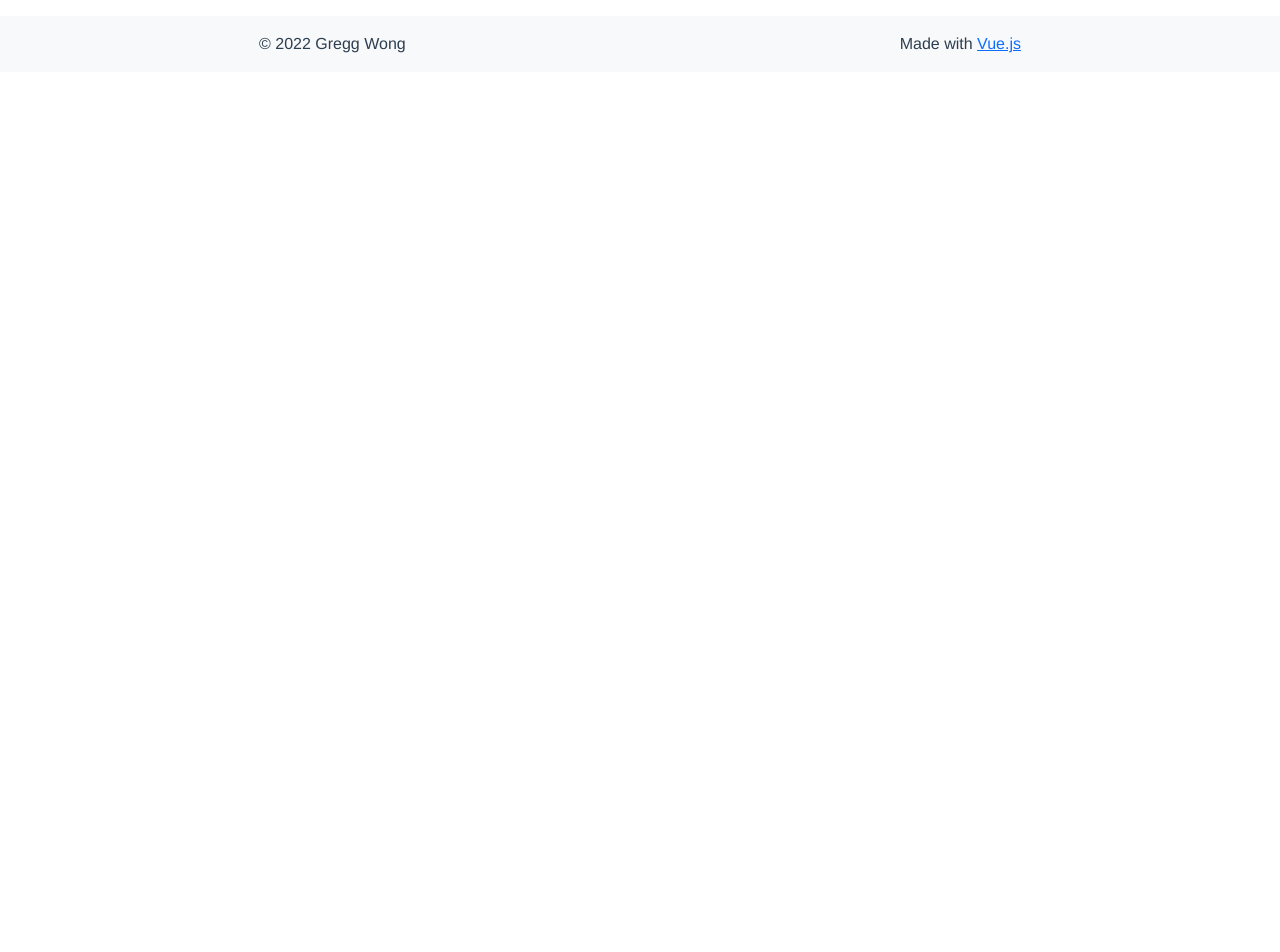
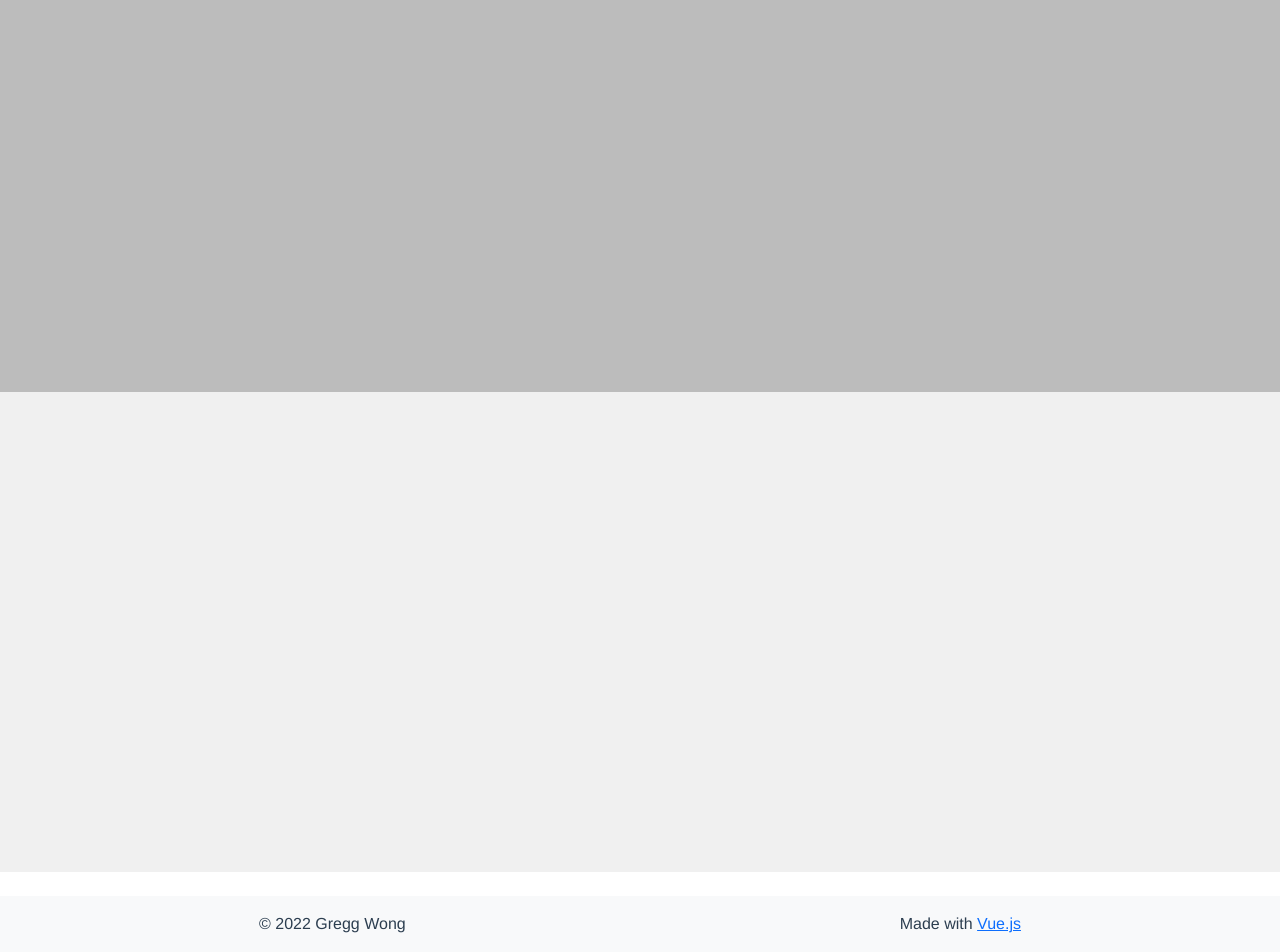
Before and after one commit to Jon-Mykal/personal-website, a Vue app: page /services/development in a window 1280 px wide. Shown: the part 306-1258 px from the top of the page. Before the commit the page ends 800 px from the top, so only its background shows below. Built offline with nearby package versions, Linux system fonts and the light colour scheme.

Commit message:
Add styling placeholder

```diff
--- a/src/views/DevelopmentView.vue
+++ b/src/views/DevelopmentView.vue
@@ -1,7 +1,9 @@
 <template>
-    <div>
+    <section class="development">
         <Hero pageTitle="Development"/>
-    </div>
+        <section class="tech-stacks"></section>
+        <section class="dev-work"></section>
+    </section>
 </template>
 
 <script>
@@ -12,6 +14,14 @@ export default {
 }
 </script>
 
-<style lang="scss" scoped>
+<style scoped>
+.tech-stacks {
+    height: 25rem;
+    background: #bcbcbc;
+}
 
+.dev-work {
+    background: #f0f0f0;
+    height: 30rem;
+}
 </style>
```
